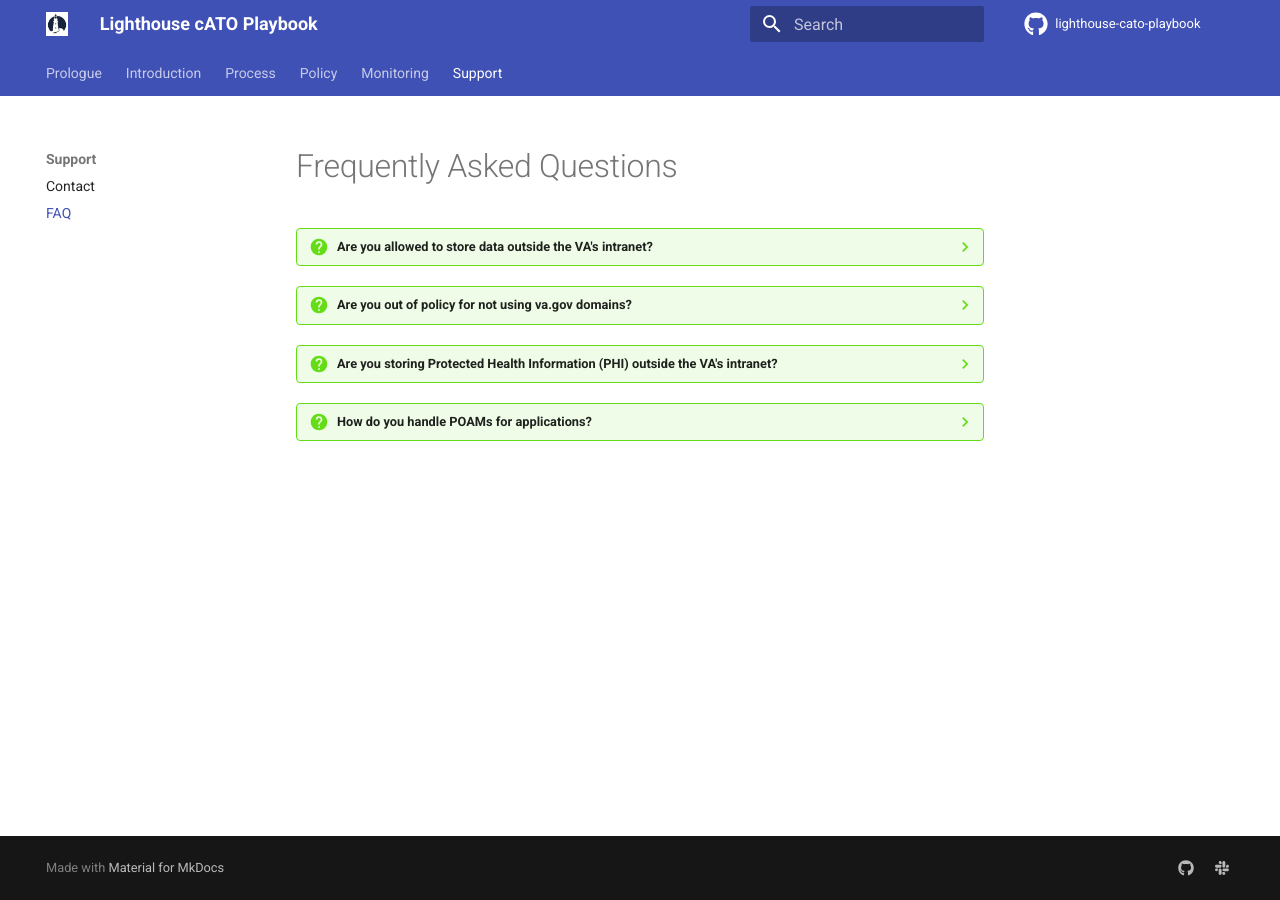
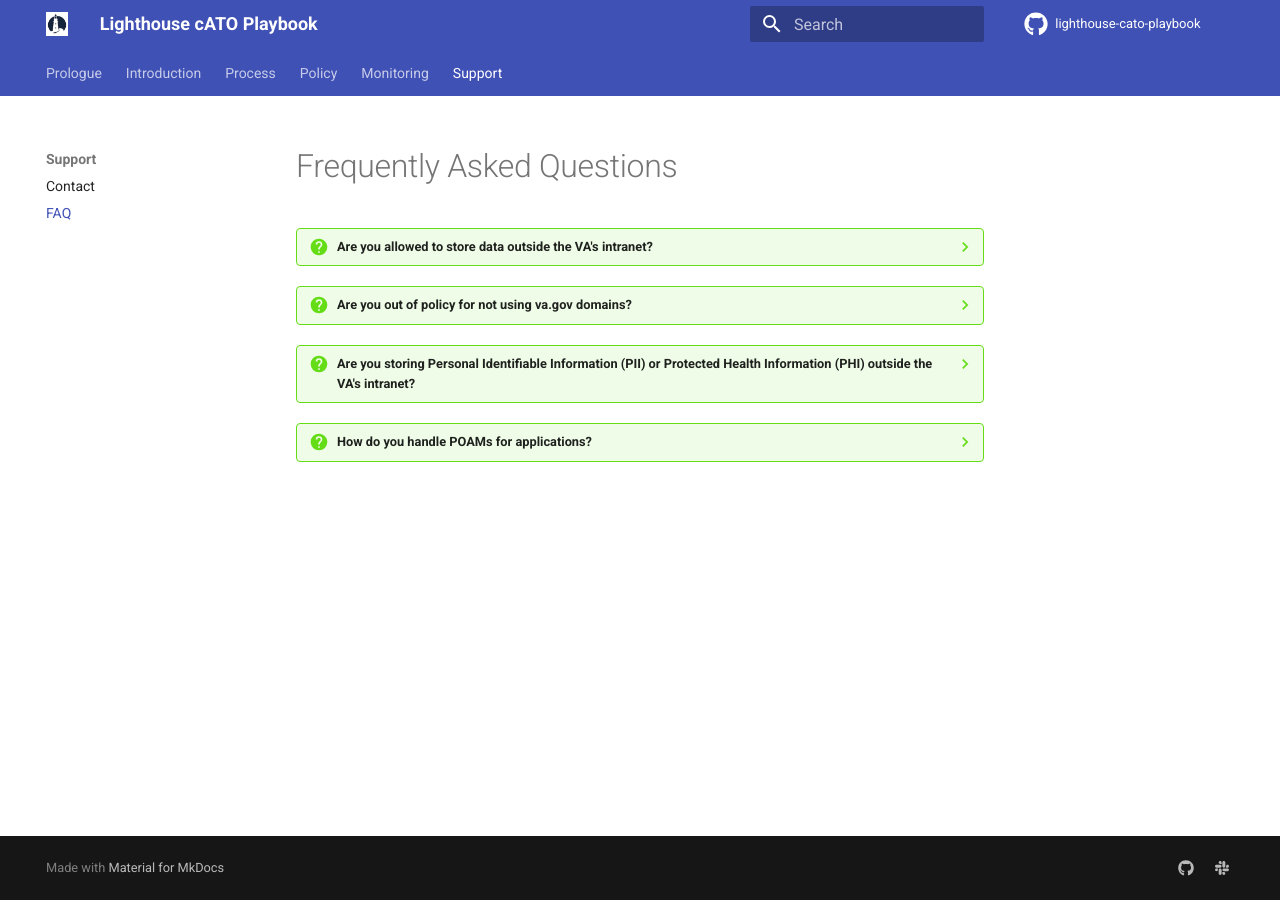
Before and after one commit to rise8-us/cato-playbook, an MkDocs documentation site: the page built from docs/faq.md, in a window 1280 px wide. Built offline with MkDocs 1.6.1 and Material for MkDocs 9.7.7, drawn with Linux system fonts in a browser that asks for light colours; comment, search, counter and statistics services are not loaded; some of the changed lines change nothing that is shown.

Commit message:
Update faq.md

```diff
--- a/docs/faq.md
+++ b/docs/faq.md
@@ -13,12 +13,10 @@
     products (eg [https://www.oit.va.gov/marketplace/](https://www.oit.va.gov/marketplace/)) are owned and operated by
     commercial entities. These sites operate under domains registered by the vendor.
 
-??? question "Are you storing Protected Health Information (PHI) outside the VA's intranet?"
+??? question "Are you storing Personal Identifiable Information (PII) or Protected Health Information (PHI) outside the VA's intranet?"
 
-    No, data is stored within the AWS offering on the VA Enterprise Cloud.
+    No, all data is stored within the AWS offering on the VA Enterprise Cloud.
 
 ??? question "How do you handle POAMs for applications?"
 
-    We do not allow POAMs. We require strict compliance with our [policy](policy.md). Allowing POAMs would require
-    additional staffing to manage, assess and  approve. Addtionally, POAMs would likely increase our risk. Keeping risk
-    low allows us to move quickly and safely.
+    If a security requirement cannot be met, either due to a technical blocker or because the product team believes that the risk of not completing a requirement before launching into production, the App Dev Team and App Assessor can capture POAM details in the SD Element countermeasure(s) and review the risk with their assigned AO. If the AO accepts the POAM and risk, the App Assessor will capture the documented decision and then provide a partial pass verification on the specific SD Element countermeasure(s)
```
